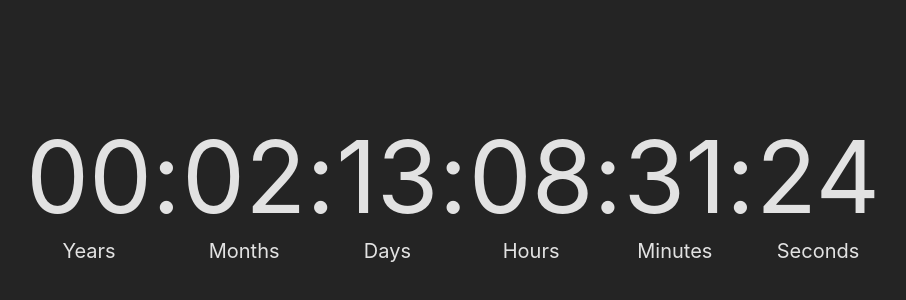
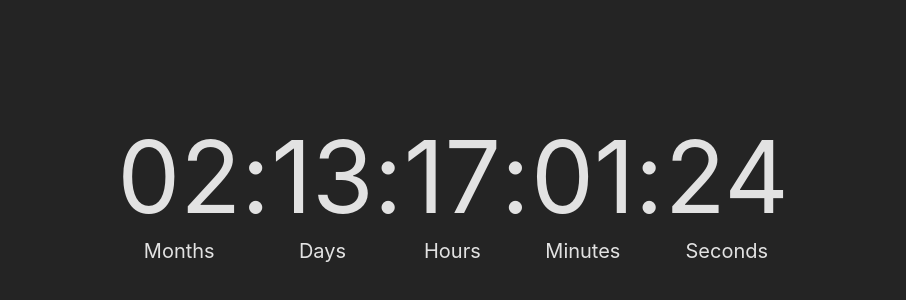
Before and after one commit to leonardpaulus/countdown-timer, a React (Vite) app: page / in a window 1280 px wide. Shown: the part 186-486 px from the top of the page, without its empty margins (187-1093 px from the left). Built offline with nearby package versions, Linux system fonts and the light colour scheme.

Commit message:
feat: pass hours minutes and seconds as prop

```diff
--- a/src/App.tsx
+++ b/src/App.tsx
@@ -3,7 +3,14 @@ import CountdownTimer from "./components/CountdownTimer";
 function App() {
   return (
     <div className="App">
-      <CountdownTimer year={2023} month={2} day={14} />
+      <CountdownTimer
+        year={2023}
+        month={2}
+        day={14}
+        hour={8}
+        minute={30}
+        timeZone={0}
+      />
     </div>
   );
 }
--- a/src/components/CountdownTimer.tsx
+++ b/src/components/CountdownTimer.tsx
@@ -5,9 +5,21 @@ interface CountdownTimerProps {
   year: number;
   month: number;
   day: number;
+  hour?: number;
+  minute?: number;
+  second?: number;
+  timeZone: number;
 }
 
-const CountdownTimer = ({ year, month, day }: CountdownTimerProps) => {
+const CountdownTimer = ({
+  year,
+  month,
+  day,
+  hour = 0,
+  minute = 0,
+  second = 0,
+  timeZone = 0,
+}: CountdownTimerProps) => {
   const [seconds, setSeconds] = useState<string>("");
   const [minutes, setMinutes] = useState<string>("");
   const [hours, setHours] = useState<string>("");
@@ -15,14 +27,21 @@ const CountdownTimer = ({ year, month, day }: CountdownTimerProps) => {
   const [months, setMonths] = useState<string>("");
   const [years, setYears] = useState<string>("");
 
+  const getFormattedDate = () => {
+    const composedDate = `${year}-${month}-${day}`;
+    const pastDate = new Date(composedDate).setHours(
+      hour + timeZone,
+      minute,
+      second
+    );
+    return pastDate.valueOf();
+  };
+
   useEffect(() => {
     setInterval(() => {
-      const composedDate = `${year}-${month}-${day}`;
-
-      const pastDate = new Date(composedDate).getTime().valueOf();
       const today = new Date().valueOf();
 
-      const timeDiff = Math.abs((today - pastDate).valueOf());
+      const timeDiff = Math.abs((today - getFormattedDate()).valueOf());
 
       let seconds = Math.floor(timeDiff / 1000);
       let minutes = Math.floor(seconds / 60);
@@ -54,14 +73,18 @@ const CountdownTimer = ({ year, month, day }: CountdownTimerProps) => {
 
   return (
     <div className={styles.wrapper}>
+      {years !== "00" ? (
         <div className={styles.digits}>
           <span>{`${years}`}</span>
           <span>Years</span>
         </div>
+      ) : null}
+      {months !== "00" ? (
         <div className={styles.digits}>
           <span>{`${months}`}</span>
           <span>Months</span>
         </div>
+      ) : null}
       <div className={styles.digits}>
         <span>{`${days}`}</span>
         <span>Days</span>
```
Lines whose indentation alone changed are shown as unchanged.
